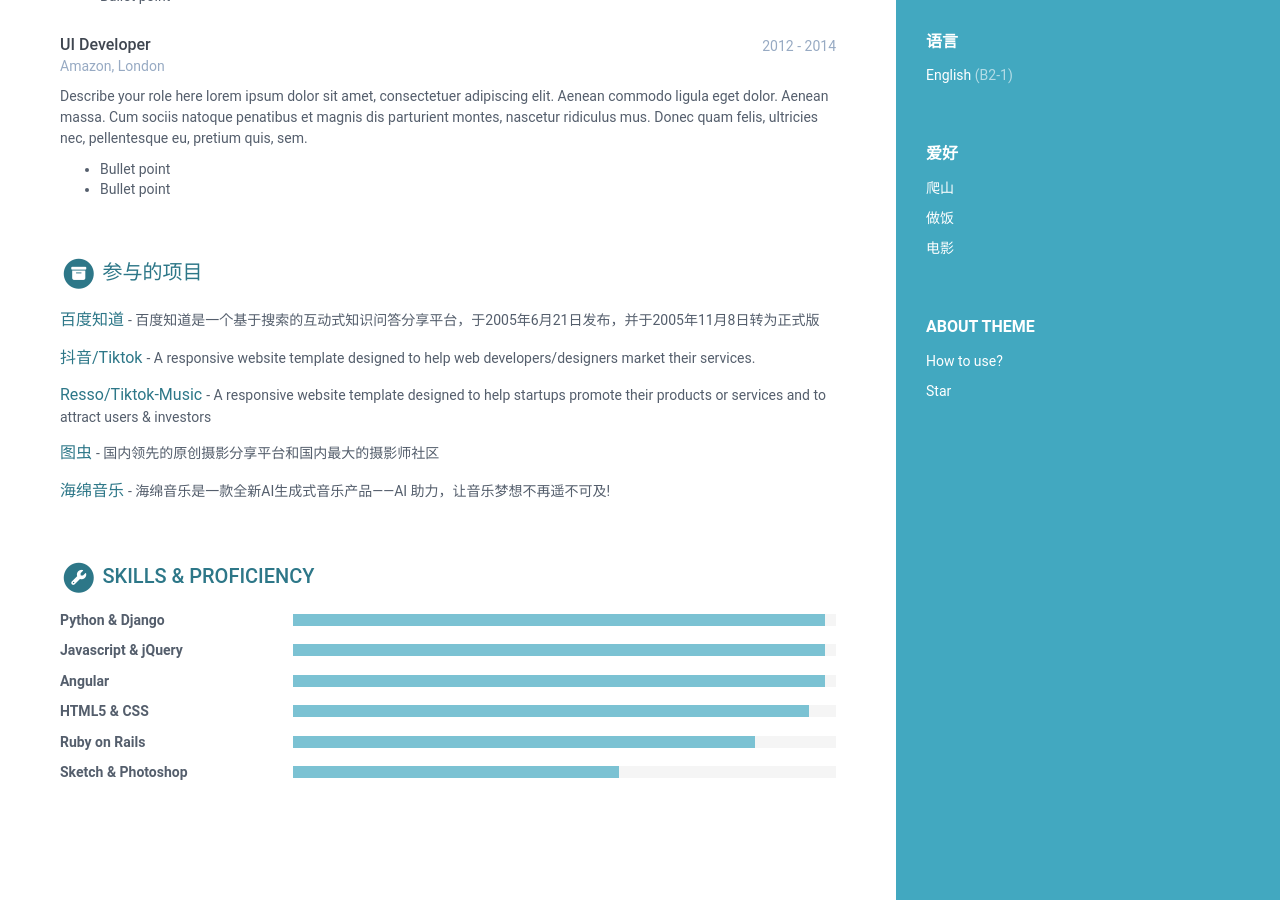
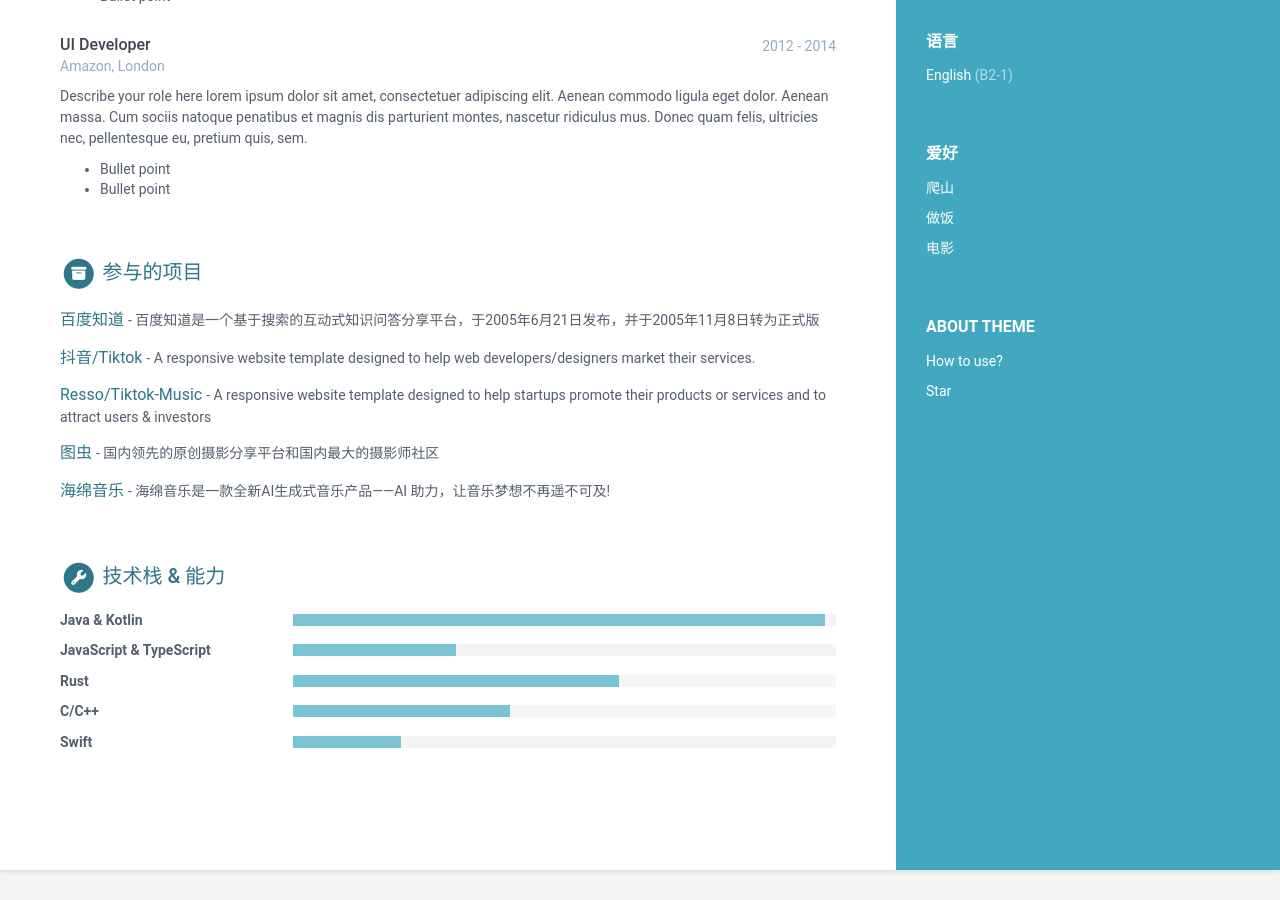
Before and after one commit to fancy2110/fancy2110.github.io, a Jekyll site: the page built from print.html, in a window 1280 px wide and 900 px high, scrolled down 632 px. Built offline with Jekyll 4.4.1, drawn with Linux system fonts in a browser that asks for light colours; nearby versions of some CDN libraries; library files that are not in the unit come from our copies; after the commit the page ends 1502 px from its top, so only the background shows below that.

Commit message:
feat:优化技能栈

```diff
--- a/_data/data.yml
+++ b/_data/data.yml
@@ -147,26 +147,23 @@ projects:
 #       tagline: "A responsive Bootstrap one page theme designed to help app developers promote their mobile apps"
 
 skills:
-  title: Skills &amp; Proficiency
+  title: 技术栈 &amp; 能力
 
   toolset:
-    - name: Python & Django
+    - name: Java & Kotlin
       level: 98%
 
-    - name: Javascript & jQuery
-      level: 98%
+    - name: JavaScript & TypeScript
+      level: 30%
 
-    - name: Angular
-      level: 98%
+    - name: Rust
+      level: 60%
 
-    - name: HTML5 & CSS
-      level: 95%
+    - name: C/C++
+      level: 40%
 
-    - name: Ruby on Rails
-      level: 85%
-
-    - name: Sketch & Photoshop
-      level: 60%
+    - name: Swift
+      level: 20%
 
 footer: >
   Designed with <i class="fas fa-heart"></i> by <a href="http://themes.3rdwavemedia.com" target="_blank" rel="nofollow">Xiaoying Riley</a>
```
